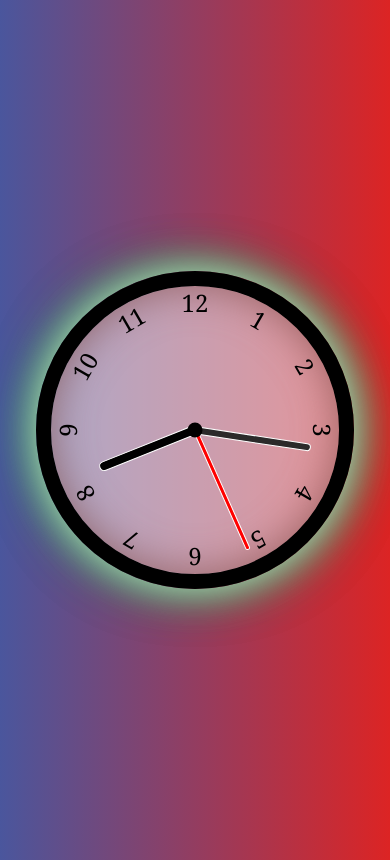
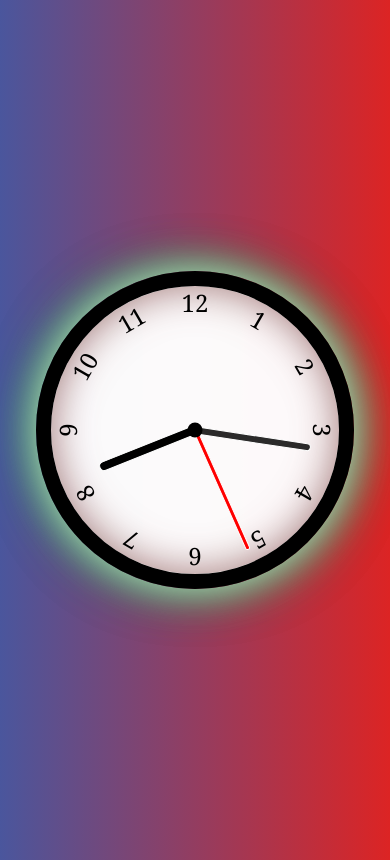
Before and after one commit to r2on11/r2on11.github.io, a plain HTML site: page PROJECTS/clock/index.html in a window 390 px wide. Drawn offline with Linux system fonts and the light colour scheme.

Commit message:
Update plain.css

```diff
--- a/PROJECTS/clock/plain.css
+++ b/PROJECTS/clock/plain.css
@@ -93,7 +93,7 @@ body {
     .clock {
         width: 18rem;
         height: 18rem;
-        background-color: rgba(255,255,255,0.5);
+        background-color: rgba(255, 255, 255, 0.973);
         border-radius: 50%;
         border: 15px solid black;
         box-shadow: inset 0 0 40px rgba(138, 85, 85, 0.8),
```
